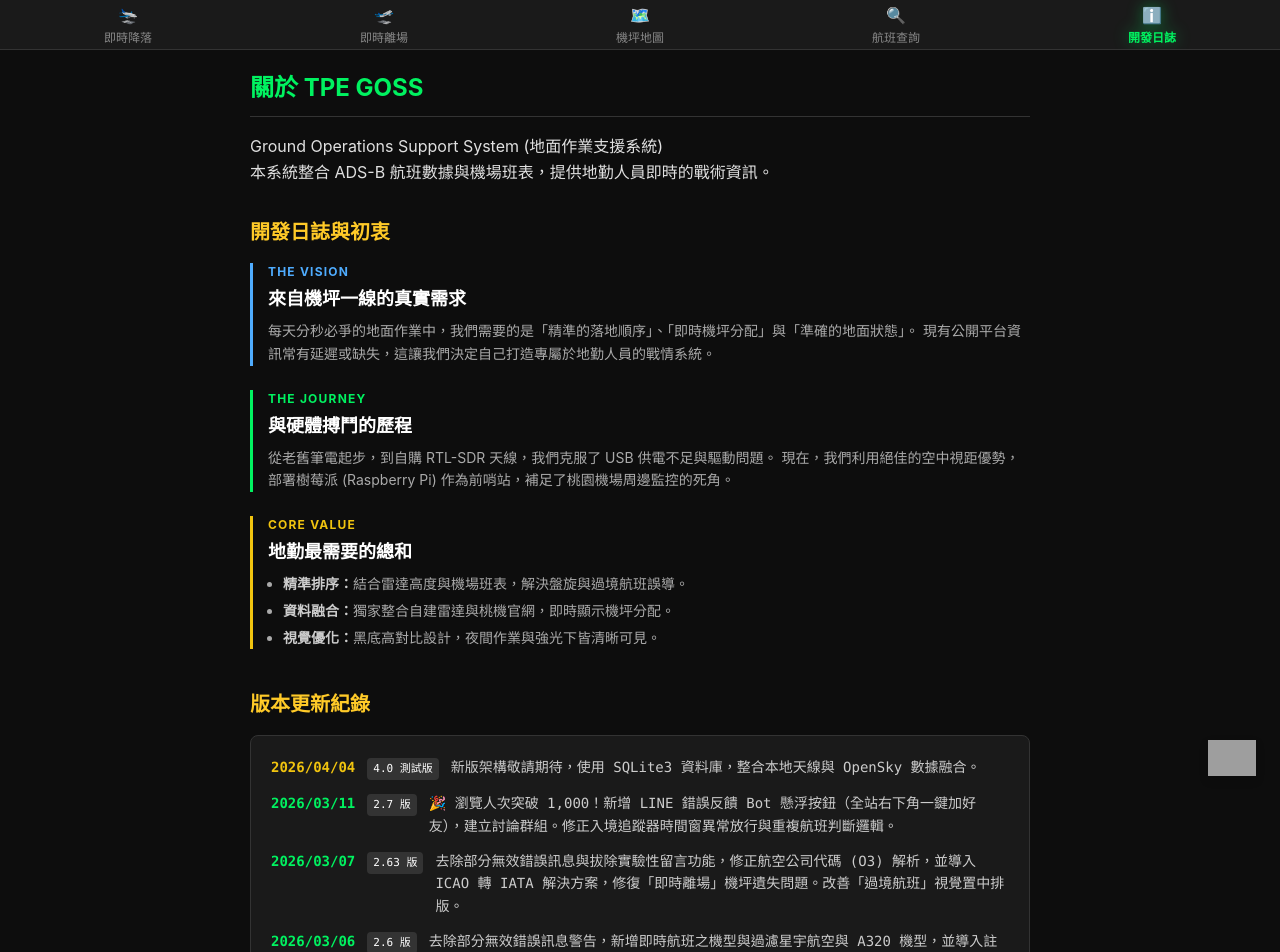
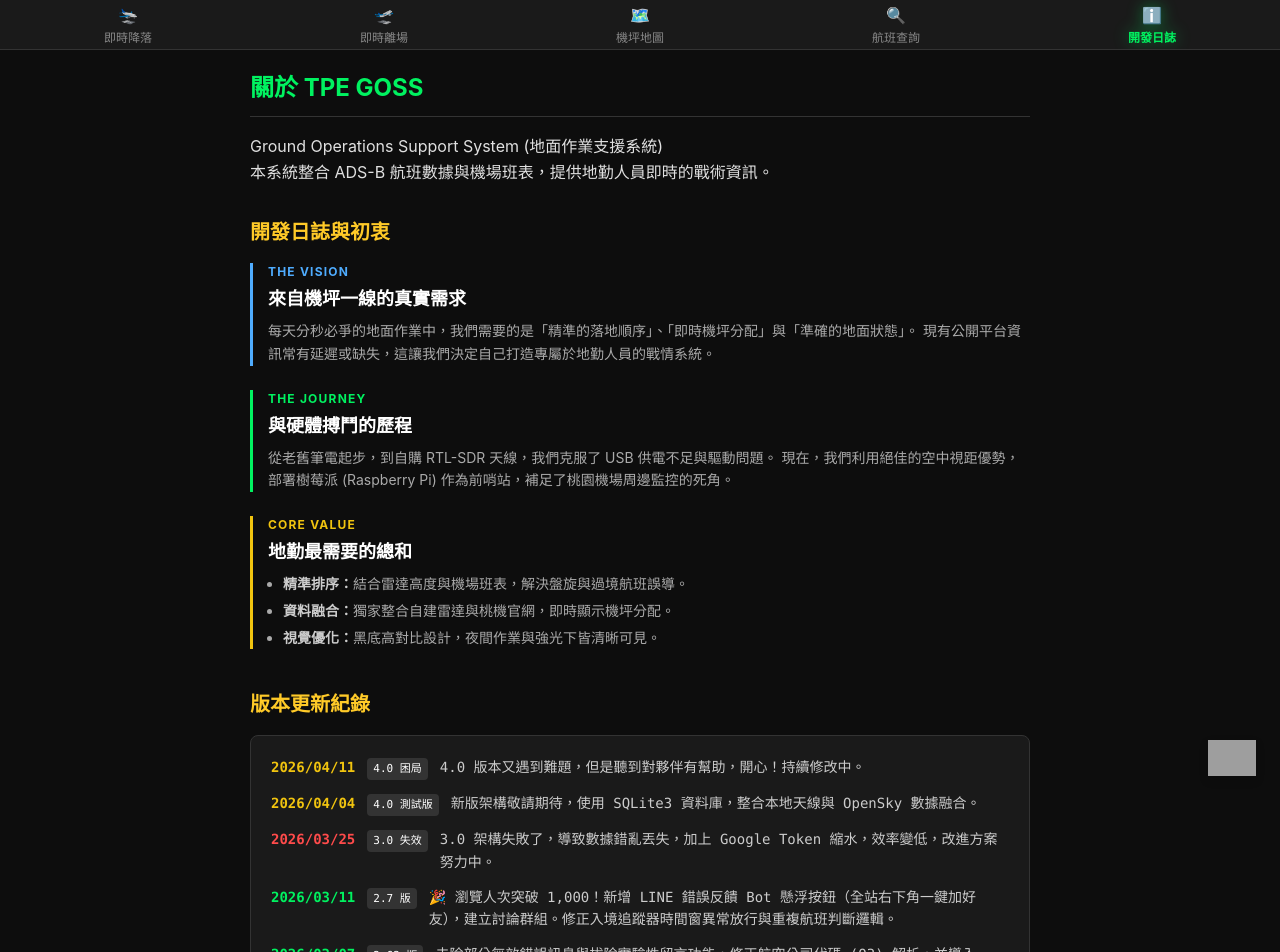
Before and after one commit to iamfrogtoo/tpe-goss, a Next.js app: page /about in a window 1280 px wide. Shown: the top 952 px of the page. Built offline with nearby package versions, Linux system fonts and the light colour scheme; grey boxes are pictures that could not be loaded.

Commit message:
Update about page timeline

```diff
--- a/app/about/page.tsx
+++ b/app/about/page.tsx
@@ -51,9 +51,19 @@ export default function About() {
             <div className="bg-[#1a1a1a] p-[20px] rounded-[8px] border border-[#333]">
                 <ul className="text-[#aaa] text-[14px] leading-relaxed space-y-3 font-mono">
                     <li className="flex items-start gap-3">
+                        <span className="text-[#f1c40f] font-bold shrink-0">2026/04/11</span>
+                        <span className="text-white bg-[#333] px-[6px] py-[2px] rounded text-[11px] shrink-0 mt-[2px]">4.0 困局</span>
+                        <span className="text-[#ccc]">4.0 版本又遇到難題，但是聽到對夥伴有幫助，開心！持續修改中。</span>
+                    </li>
+                    <li className="flex items-start gap-3">
                         <span className="text-[#f1c40f] font-bold shrink-0">2026/04/04</span>
                         <span className="text-white bg-[#333] px-[6px] py-[2px] rounded text-[11px] shrink-0 mt-[2px]">4.0 測試版</span>
                         <span className="text-[#ccc]">新版架構敬請期待，使用 SQLite3 資料庫，整合本地天線與 OpenSky 數據融合。</span>
+                    </li>
+                    <li className="flex items-start gap-3">
+                        <span className="text-[#ff4b4b] font-bold shrink-0">2026/03/25</span>
+                        <span className="text-white bg-[#333] px-[6px] py-[2px] rounded text-[11px] shrink-0 mt-[2px]">3.0 失效</span>
+                        <span className="text-[#ccc]">3.0 架構失敗了，導致數據錯亂丟失，加上 Google Token 縮水，效率變低，改進方案努力中。</span>
                     </li>
                     <li className="flex items-start gap-3">
                         <span className="text-[#00f260] font-bold shrink-0">2026/03/11</span>
```
